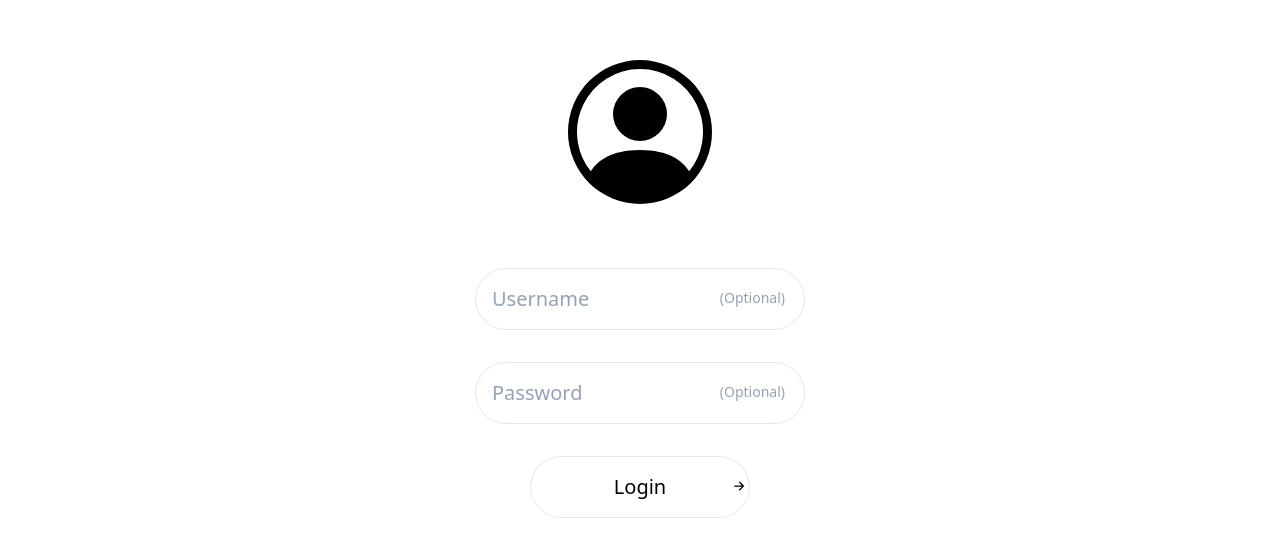
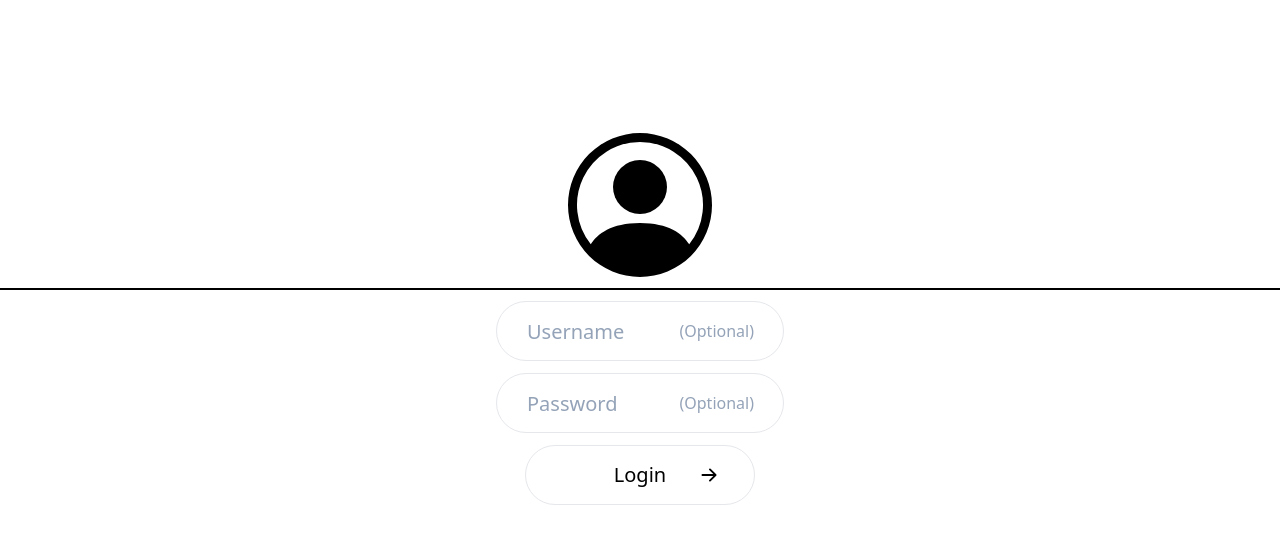
Before and after one commit to dtc105/Portfolio, a React (Vite) app: page / in a window 1280 px wide. Shown: the part 111-668 px from the top of the page. Built offline with nearby package versions, Linux system fonts and the light colour scheme.

Commit message:
almost finished skeleton, fix login button dimensions

```diff
--- a/src/pages/Login.jsx
+++ b/src/pages/Login.jsx
@@ -11,28 +11,26 @@ function Login() {
     }
 
     return (
+        <>
+        <div className="absolute border border-black top-1/2 -translate-y-1/2 w-full"></div>
         <div
-            id="loginScreen"
-            className="w-full h-full grid place-content-center"
-        >
-            <div
-                id="loginContent"
-                className="flex flex-col gap-16"
+            id="loginContainer"
+            className="h-full grid grid-rows-login justify-center"
             >
             <img
                 src="avatar.svg"
                 alt="avatar icon"
-                    className="h-36 aspect-square"
+                className="h-36 self-end justify-self-center"
                 />
             <form
                 action="POST"
-                    className="relative flex flex-col gap-8 justify-center items-center text-xl"
+                className="w-72 self-start justify-self-center row-start-3 flex flex-col justify-center items-center text-xl gap-3"
                 >
-                    <div id="usernameInput" className="w-fit">
+                <div id="usernameInput">
                     {
                         !username &&
                         <p
-                                className="absolute text-right text-sm w-full p-5 text-slate-400 cursor-text select-none"
+                        className="absolute w-72 text-right px-7.5 py-4.5 text-base text-slate-400 cursor-text"
                         onClick={() => document.getElementById("username").focus()}
                         >
                             (Optional)
@@ -44,7 +42,7 @@ function Login() {
                         id="username"
                         value={username}
                         onChange={(e) => setUsername(e.target.value)}
-                            className="border p-4 placeholder:text-slate-400 rounded-full"
+                        className="w-full h-15 px-7.5 py-1.5 border rounded-full placeholder:text-slate-400"
                         placeholder="Username"
                         />
                 </div>
@@ -53,7 +51,7 @@ function Login() {
                     {
                         !password &&
                         <p
-                                className="absolute text-right text-sm w-full p-5 text-slate-400 cursor-text select-none"
+                        className="absolute w-72 text-right px-7.5 py-4.5 text-base text-slate-400 cursor-text"
                         onClick={() => document.getElementById("password").focus()}
                         >
                             (Optional)
@@ -65,26 +63,24 @@ function Login() {
                         id="password"
                         value={password}
                         onChange={(e) => setPassword(e.target.value)}
-                            className="border p-4 placeholder:text-slate-400 rounded-full"
+                        className="w-full h-15 px-7.5 py-1.5 border rounded-full placeholder:text-slate-400"
                         placeholder="Password"
                         />
                 </div>
                 <button
                     onClick={(e) => login(e)}
-                        className="border p-4 rounded-full w-8/12"
+                    className="w-4/5 h-15 px-7.5 py-1.5 border rounded-full grid grid-cols-centered items-center"
                     >
-                            <span className="flex justify-center items-center">
-                                Login
-                            </span>
+                        <span className="col-start-2">Login</span>
                         <img
                             src="right-arrow.svg"
                             alt="right arrow"
-                                className="absolute h-5 left-4/5 bottom-0 -translate-x-1/2 -translate-y-1/2 my-3"
+                            className="col-start-3 justify-self-end h-7.5"
                         />
                 </button>
             </form>
         </div>
-        </div>
+        </>
     );
 }
 
--- a/tailwind.config.js
+++ b/tailwind.config.js
@@ -7,12 +7,24 @@ export default {
 	theme: {
 		extend: {
 			height: {
-				"cap": "1cap"
+				"cap": "1cap",
+				"7.5": "1.875rem",
+				"15": "3.75rem",
+			},
+			padding: {
+				"4.5": "1.125rem",
+				"7.5": "1.875rem"
 			},
 			spacing: {
 				"4/5": "80%",
 				"5/6": "83.333333%",
 			},
+			gridTemplateRows: {
+				"login": "1fr 1.5rem 1fr"
+			},
+			gridTemplateColumns: {
+				"centered": "1fr auto 1fr"
+			}
 
 		},
 	},
```
Lines whose indentation alone changed are shown as unchanged.
